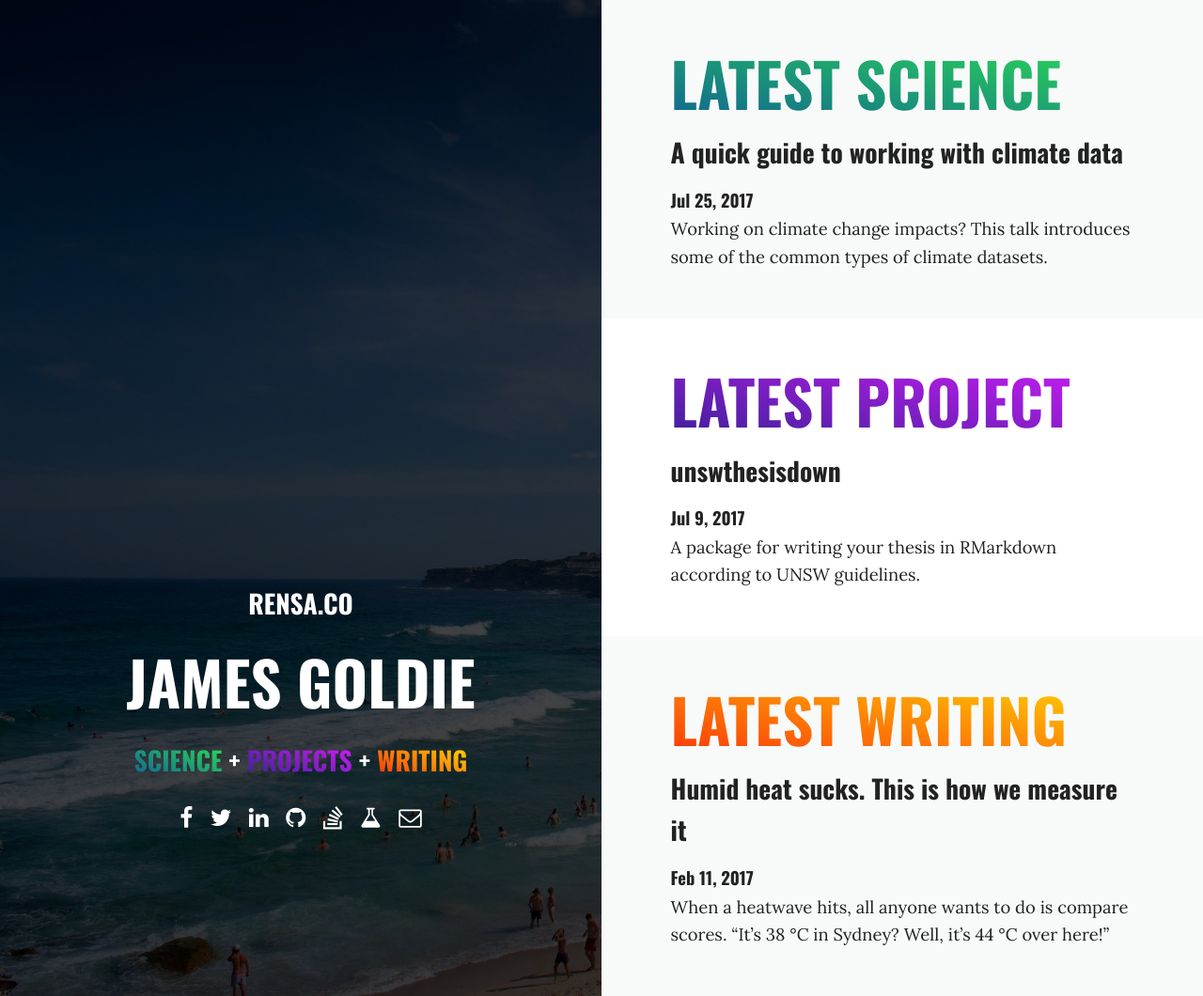
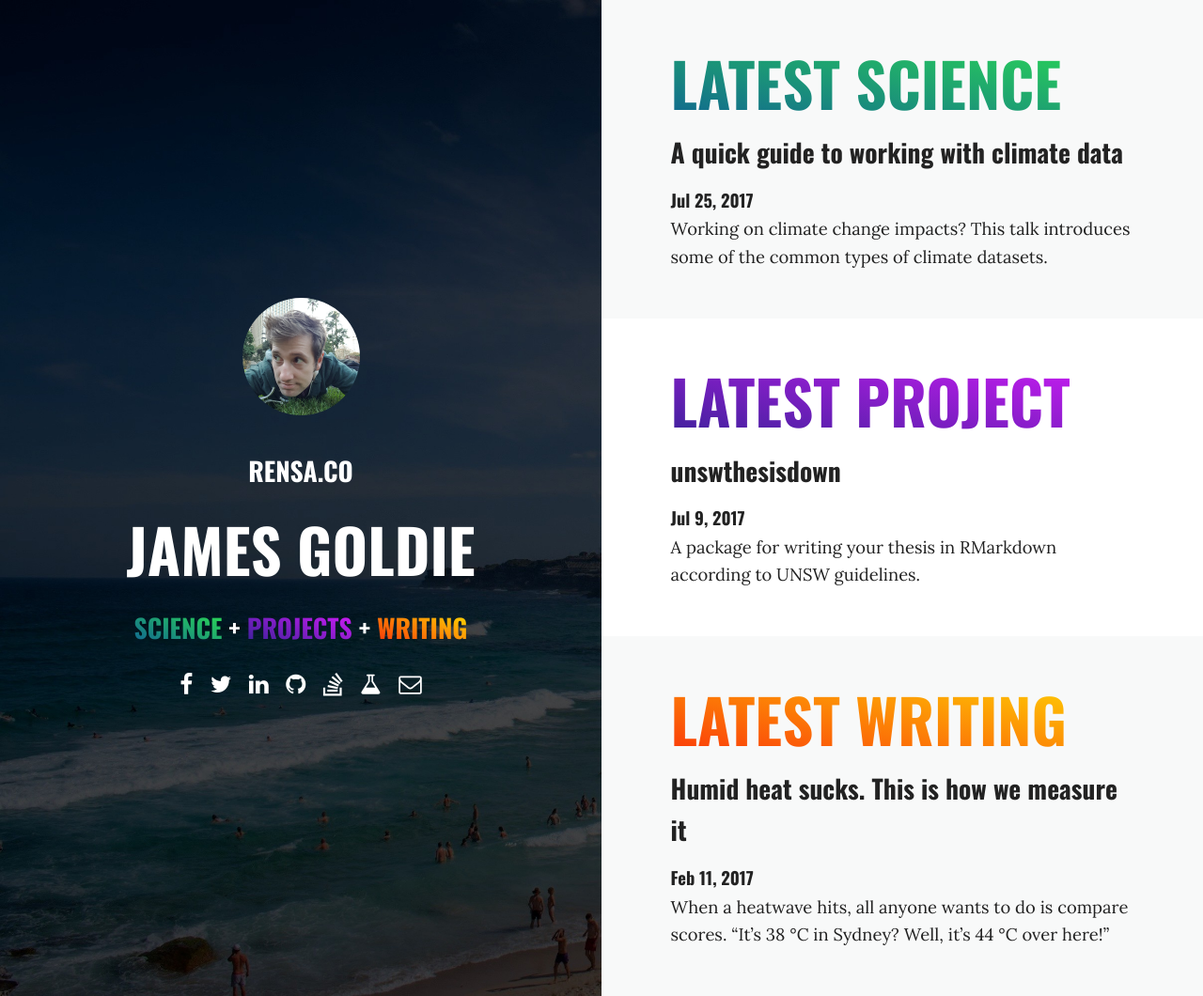
Before and after one commit to rensa/rensa.github.io, a Jekyll site: the page built from index.html, in a window 1280 px wide and 1060 px high. Shown: the whole window at 94% size. Built offline with Jekyll 4.4.1, drawn with Linux system fonts in a browser that asks for light colours; nearby versions of some CDN libraries.

Commit message:
Style fixes for profile

```diff
--- a/_sass/_components.scss
+++ b/_sass/_components.scss
@@ -571,18 +571,43 @@
 
   &__img {
     position: relative;
-
-    min-height: 15em;
-
-    background-color: $color-black;
+    padding: 1em 1em 0 1em;
+    background-color: none;
 
     @media (min-width: $mq-md) {
-      flex-basis: 45%;
-      max-width: 45%;
+      min-height: 15em;
+      padding: 2.5em 1em;
+      flex-basis: 35%;
+      max-width: 35%;
     }
 
     &:after {
-      @extend %overlay;
+      // @extend %overlay;
+    }
+
+    &> figure
+    {
+      position: static;
+      height: 150px;
+      width: 150px;
+      margin: auto;
+      border-radius: 50%;
+      background-color: none;
+    }
+
+    &.home
+    {
+        flex-basis: auto;
+        height: 125px;
+        width: 125px;
+        min-height: 125px;
+        margin-bottom: 2em;
+        padding: 0;
+        &> figure
+        {
+          height: 125px;
+          width: 125px;
+        }
     }
   }
 
@@ -590,13 +615,14 @@
     display: flex;
     flex-direction: column;
     justify-content: space-between;
-    padding: 1em;
+    padding: 0 1em 1em 1em;
 
     background-color: $color-white;
 
     @media (min-width: $mq-md) {
-      flex-basis: 55%;
-      max-width: 55%;
+      flex-basis: 65%;
+      max-width: 65%;
+      padding: 1em;
     }
   }
 
```
